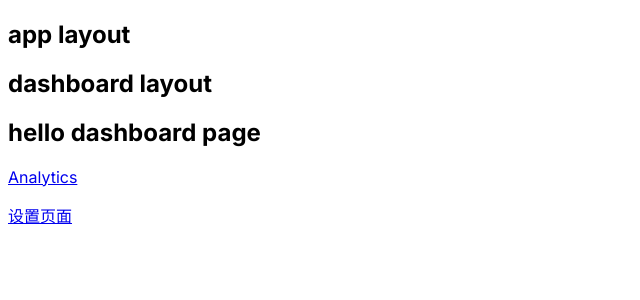
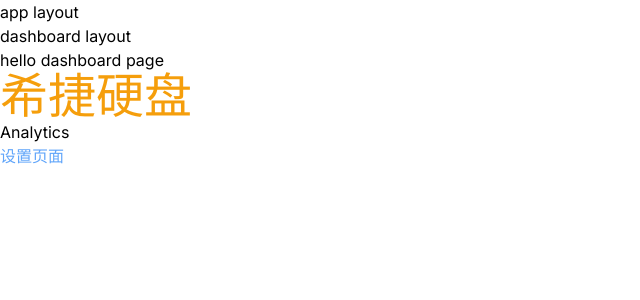
Before and after one commit to ChinaVolvocars/next-hello, a Next.js app: page /dashboard in a window 1280 px wide. Shown: the top 300 px of the page, without its empty margins (0-640 px from the left). Built offline with nearby package versions, Linux system fonts and the light colour scheme.

Commit message:
修改tailwind设置，解决不显示样式问题

```diff
--- a/src/app/dashboard/page.tsx
+++ b/src/app/dashboard/page.tsx
@@ -9,6 +9,7 @@ export default function Page() {
   return (
     <>
       <h1>hello dashboard page</h1>
+      <text className="border-gray-500 text-amber-500 text-5xl">希捷硬盘</text>
       <div>
         <Link href="/dashboard/analytics">Analytics</Link>
         <Link href="/dashboard/setting">
--- a/src/app/globals.css
+++ b/src/app/globals.css
@@ -1,6 +1,6 @@
-/*@tailwind base;*/
-/*@tailwind components;*/
-/*@tailwind utilities;*/
+@tailwind base;
+@tailwind components;
+@tailwind utilities;
 
 /*:root {*/
 /*  --foreground-rgb: 0, 0, 0;*/
```
